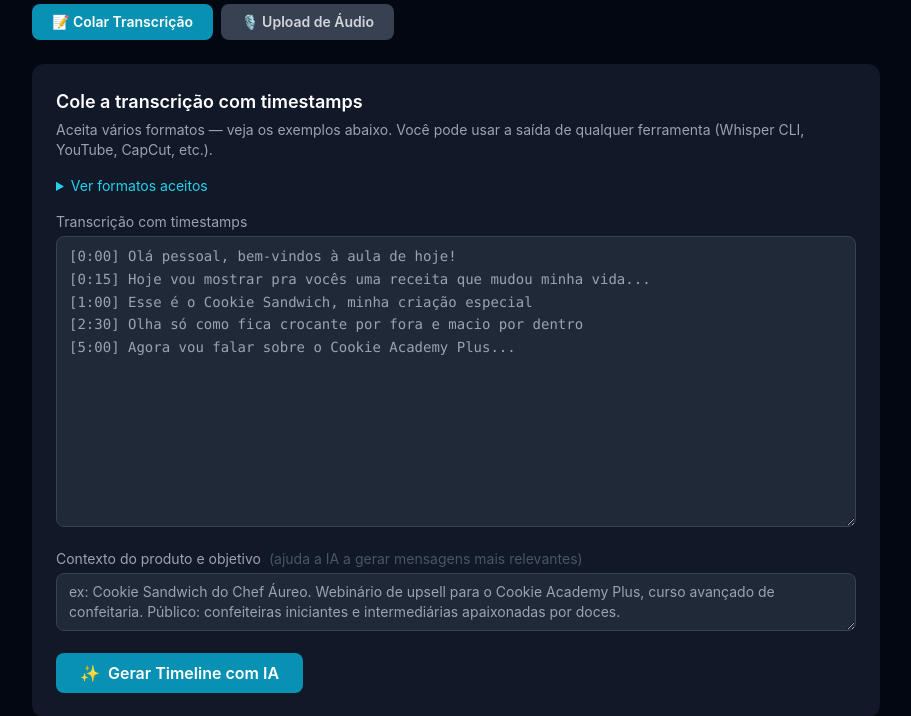
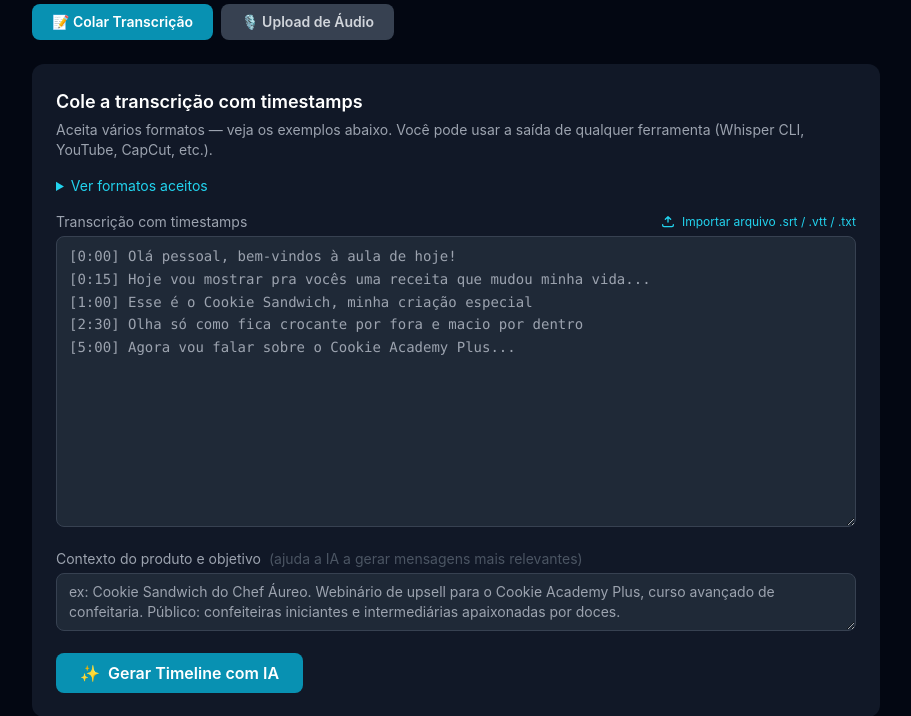
Before and after one commit to digo77/webinar, a Flask app: page /admin/ai-timeline/1 in a window 1280 px wide. Shown: the part 124-840 px from the top of the page, without its empty margins (184-1095 px from the left). Run offline with Flask 3, Linux system fonts and the light colour scheme; the visitor is signed in with stand-in values (Sample User, id 1); data comes from the database, SQL or seed files in the repository; some libraries are stand-ins or nearby versions.

Commit message:
feat: importar arquivo SRT/VTT/TXT na textarea de transcricao

```diff
--- a/templates/admin/ai_timeline.html
+++ b/templates/admin/ai_timeline.html
@@ -73,7 +73,17 @@ Público reage com surpresa</pre>
 
         <div class="space-y-4">
             <div>
-                <label class="text-sm text-gray-400 block mb-1">Transcrição com timestamps</label>
+                <div class="flex items-center justify-between mb-1">
+                    <label class="text-sm text-gray-400">Transcrição com timestamps</label>
+                    <!-- Upload de arquivo SRT/VTT/TXT -->
+                    <label class="cursor-pointer flex items-center gap-1.5 text-xs text-cyan-400 hover:text-cyan-300 transition">
+                        <svg xmlns="http://www.w3.org/2000/svg" class="w-4 h-4" fill="none" viewBox="0 0 24 24" stroke="currentColor">
+                            <path stroke-linecap="round" stroke-linejoin="round" stroke-width="2" d="M4 16v1a2 2 0 002 2h12a2 2 0 002-2v-1M12 12V4m0 0L8 8m4-4l4 4"/>
+                        </svg>
+                        Importar arquivo .srt / .vtt / .txt
+                        <input type="file" id="srt-file" accept=".srt,.vtt,.txt,.csv" class="hidden" onchange="loadTranscriptFile(this)">
+                    </label>
+                </div>
                 <textarea id="transcript-text" rows="12"
                           placeholder="[0:00] Olá pessoal, bem-vindos à aula de hoje!
 [0:15] Hoje vou mostrar pra vocês uma receita que mudou minha vida...
@@ -181,6 +191,22 @@ Público reage com surpresa</pre>
 const WEBINAR_ID = {{ webinar.id }};
 let allSuggestions = [];
 let currentTab = 'text';
+
+// ── Carrega arquivo SRT/VTT/TXT na textarea ───────────────────────────────
+function loadTranscriptFile(input) {
+    const file = input.files[0];
+    if (!file) return;
+    const reader = new FileReader();
+    reader.onload = (e) => {
+        document.getElementById('transcript-text').value = e.target.result;
+        // Dispara o evento input para atualizar o contador de segmentos
+        document.getElementById('transcript-text').dispatchEvent(new Event('input'));
+    };
+    reader.onerror = () => alert('Erro ao ler o arquivo.');
+    reader.readAsText(file, 'UTF-8');
+    // Limpa o input para permitir recarregar o mesmo arquivo se necessário
+    input.value = '';
+}
 
 // ── Troca de abas ──────────────────────────────────────────────────────────
 function switchTab(tab) {
```
